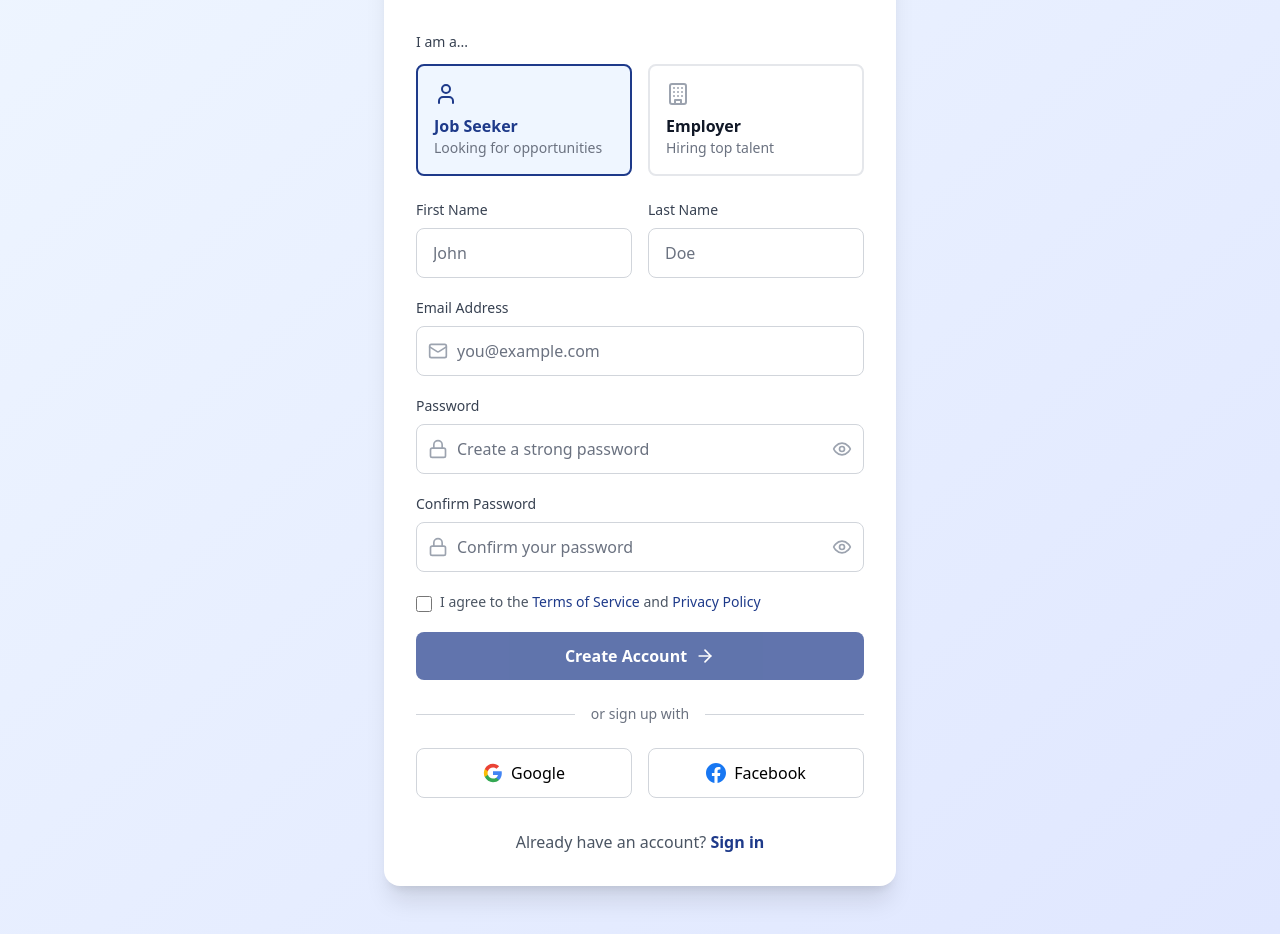
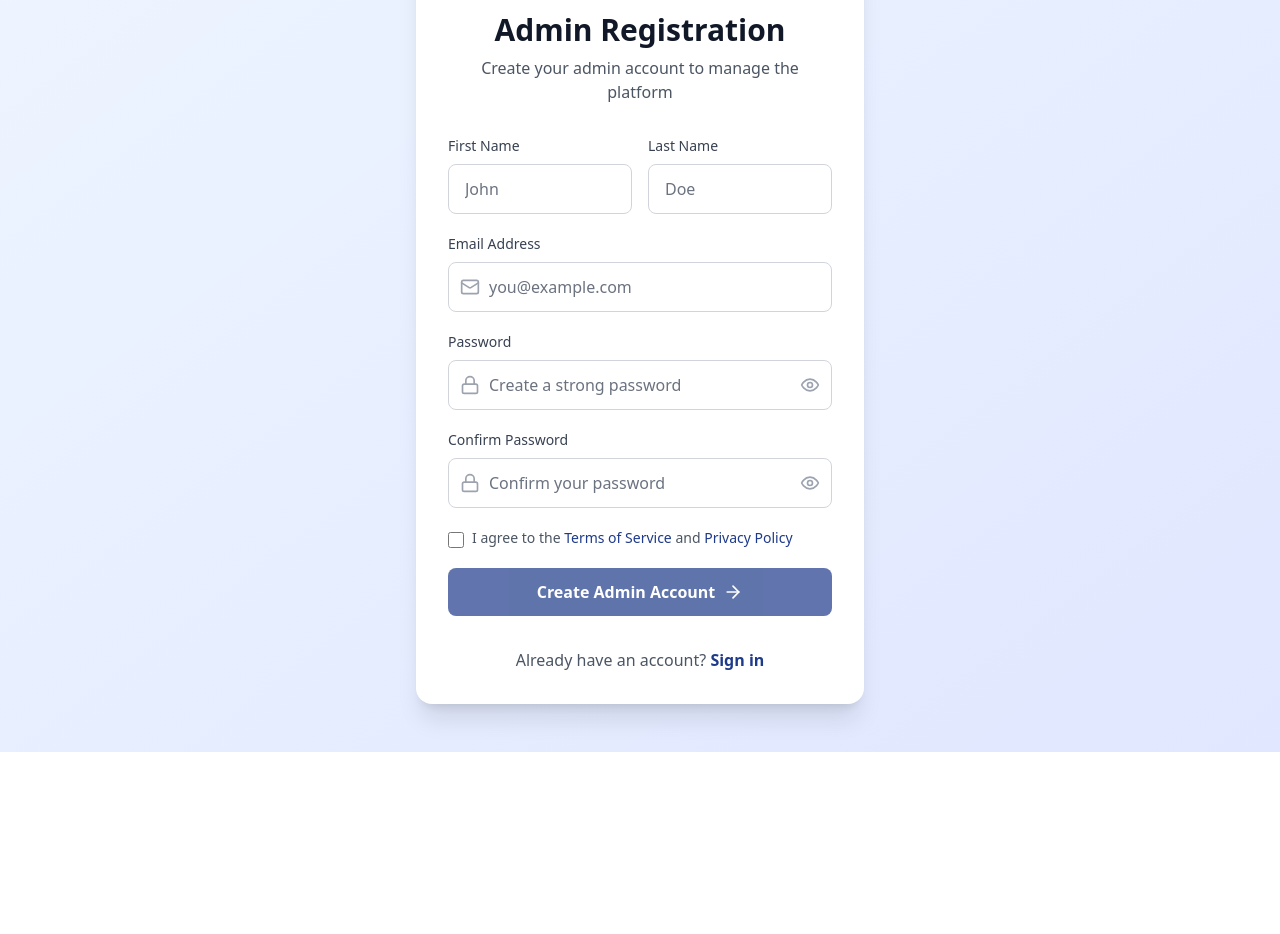
Before and after one commit to Gpober/AAtoptalent, a Next.js app: page /signup in a window 1280 px wide. Shown: the part 212-1146 px from the top of the page. After the commit the page ends 964 px from the top, so only its background shows below. Built offline with nearby package versions, Linux system fonts and the light colour scheme.

Commit message:
Simplify signup page to admin-only registration
- Removed job seeker/employer selection
- Changed to admin registration form
- Cleaner UI with shield icon
- Removed social login buttons

```diff
--- a/src/app/signup/page.js
+++ b/src/app/signup/page.js
@@ -2,7 +2,7 @@
 
 import React, { useState } from 'react';
 import Link from 'next/link';
-import { Mail, Lock, Eye, EyeOff, User, Building, ArrowRight, CheckCircle } from 'lucide-react';
+import { Mail, Lock, Eye, EyeOff, ArrowRight, CheckCircle, Shield } from 'lucide-react';
 
 export default function SignUp() {
   const [showPassword, setShowPassword] = useState(false);
@@ -11,13 +11,13 @@ export default function SignUp() {
     firstName: '',
     lastName: '',
     email: '',
-    company: '',
-    accountType: 'candidate',
     password: '',
     confirmPassword: '',
     agreeToTerms: false
   });
   const [isLoading, setIsLoading] = useState(false);
+  const [error, setError] = useState('');
+  const [success, setSuccess] = useState(false);
 
   const handleChange = (e) => {
     const { name, value, type, checked } = e.target;
@@ -26,9 +26,6 @@ export default function SignUp() {
       [name]: type === 'checkbox' ? checked : value
     }));
   };
-
-  const [error, setError] = useState('');
-  const [success, setSuccess] = useState(false);
 
   const handleSubmit = async (e) => {
     e.preventDefault();
@@ -52,7 +49,7 @@ export default function SignUp() {
           password: formData.password,
           firstName: formData.firstName,
           lastName: formData.lastName,
-          role: formData.accountType === 'employer' ? 'recruiter' : 'recruiter',
+          role: 'admin',
         }),
       });
 
@@ -65,7 +62,6 @@ export default function SignUp() {
       }
 
       setSuccess(true);
-      // Redirect to signin after 2 seconds
       setTimeout(() => {
         window.location.href = '/signin';
       }, 2000);
@@ -103,52 +99,16 @@ export default function SignUp() {
 
       {/* Main Content */}
       <div className="flex-1 flex items-center justify-center px-4 py-12">
-        <div className="w-full max-w-lg">
+        <div className="w-full max-w-md">
           {/* Card */}
           <div className="bg-white rounded-2xl shadow-xl p-8">
             {/* Header */}
             <div className="text-center mb-8">
-              <h1 className="text-3xl font-bold text-gray-900 mb-2">Create Your Account</h1>
-              <p className="text-gray-600">Join A&A Top Talent to find your next opportunity</p>
-            </div>
-
-            {/* Account Type Selection */}
-            <div className="mb-6">
-              <label className="block text-sm font-medium text-gray-700 mb-3">
-                I am a...
-              </label>
-              <div className="grid grid-cols-2 gap-4">
-                <button
-                  type="button"
-                  onClick={() => setFormData(prev => ({ ...prev, accountType: 'candidate' }))}
-                  className={`p-4 rounded-lg border-2 text-left transition-all ${
-                    formData.accountType === 'candidate'
-                      ? 'border-blue-900 bg-blue-50'
-                      : 'border-gray-200 hover:border-blue-300'
-                  }`}
-                >
-                  <User className={`w-6 h-6 mb-2 ${formData.accountType === 'candidate' ? 'text-blue-900' : 'text-gray-400'}`} />
-                  <div className={`font-semibold ${formData.accountType === 'candidate' ? 'text-blue-900' : 'text-gray-900'}`}>
-                    Job Seeker
-                  </div>
-                  <div className="text-sm text-gray-500">Looking for opportunities</div>
-                </button>
-                <button
-                  type="button"
-                  onClick={() => setFormData(prev => ({ ...prev, accountType: 'employer' }))}
-                  className={`p-4 rounded-lg border-2 text-left transition-all ${
-                    formData.accountType === 'employer'
-                      ? 'border-blue-900 bg-blue-50'
-                      : 'border-gray-200 hover:border-blue-300'
-                  }`}
-                >
-                  <Building className={`w-6 h-6 mb-2 ${formData.accountType === 'employer' ? 'text-blue-900' : 'text-gray-400'}`} />
-                  <div className={`font-semibold ${formData.accountType === 'employer' ? 'text-blue-900' : 'text-gray-900'}`}>
-                    Employer
-                  </div>
-                  <div className="text-sm text-gray-500">Hiring top talent</div>
-                </button>
+              <div className="inline-flex items-center justify-center w-16 h-16 bg-blue-100 rounded-full mb-4">
+                <Shield className="w-8 h-8 text-blue-900" />
               </div>
+              <h1 className="text-3xl font-bold text-gray-900 mb-2">Admin Registration</h1>
+              <p className="text-gray-600">Create your admin account to manage the platform</p>
             </div>
 
             {/* Form */}
@@ -222,30 +182,6 @@ export default function SignUp() {
                   />
                 </div>
               </div>
-
-              {/* Company Field (for employers) */}
-              {formData.accountType === 'employer' && (
-                <div>
-                  <label htmlFor="company" className="block text-sm font-medium text-gray-700 mb-2">
-                    Company Name
-                  </label>
-                  <div className="relative">
-                    <div className="absolute inset-y-0 left-0 pl-3 flex items-center pointer-events-none">
-                      <Building className="h-5 w-5 text-gray-400" />
-                    </div>
-                    <input
-                      id="company"
-                      name="company"
-                      type="text"
-                      required
-                      value={formData.company}
-                      onChange={handleChange}
-                      className="w-full pl-10 pr-4 py-3 rounded-lg border border-gray-300 text-gray-900 placeholder-gray-500 focus:outline-none focus:ring-2 focus:ring-blue-500 focus:border-transparent transition-all"
-                      placeholder="Your company name"
-                    />
-                  </div>
-                </div>
-              )}
 
               {/* Password Field */}
               <div>
@@ -352,37 +288,11 @@ export default function SignUp() {
                   <div className="w-6 h-6 border-2 border-white border-t-transparent rounded-full animate-spin" />
                 ) : (
                   <>
-                    Create Account <ArrowRight className="ml-2 h-5 w-5" />
+                    Create Admin Account <ArrowRight className="ml-2 h-5 w-5" />
                   </>
                 )}
               </button>
             </form>
-
-            {/* Divider */}
-            <div className="my-6 flex items-center">
-              <div className="flex-1 border-t border-gray-300"></div>
-              <span className="px-4 text-sm text-gray-500">or sign up with</span>
-              <div className="flex-1 border-t border-gray-300"></div>
-            </div>
-
-            {/* Social Sign Up */}
-            <div className="grid grid-cols-2 gap-4">
-              <button className="flex items-center justify-center px-4 py-3 border border-gray-300 rounded-lg hover:bg-gray-50 transition-colors">
-                <svg className="w-5 h-5 mr-2" viewBox="0 0 24 24">
-                  <path fill="#4285F4" d="M22.56 12.25c0-.78-.07-1.53-.2-2.25H12v4.26h5.92c-.26 1.37-1.04 2.53-2.21 3.31v2.77h3.57c2.08-1.92 3.28-4.74 3.28-8.09z"/>
-                  <path fill="#34A853" d="M12 23c2.97 0 5.46-.98 7.28-2.66l-3.57-2.77c-.98.66-2.23 1.06-3.71 1.06-2.86 0-5.29-1.93-6.16-4.53H2.18v2.84C3.99 20.53 7.7 23 12 23z"/>
-                  <path fill="#FBBC05" d="M5.84 14.09c-.22-.66-.35-1.36-.35-2.09s.13-1.43.35-2.09V7.07H2.18C1.43 8.55 1 10.22 1 12s.43 3.45 1.18 4.93l2.85-2.22.81-.62z"/>
-                  <path fill="#EA4335" d="M12 5.38c1.62 0 3.06.56 4.21 1.64l3.15-3.15C17.45 2.09 14.97 1 12 1 7.7 1 3.99 3.47 2.18 7.07l3.66 2.84c.87-2.6 3.3-4.53 6.16-4.53z"/>
-                </svg>
-                Google
-              </button>
-              <button className="flex items-center justify-center px-4 py-3 border border-gray-300 rounded-lg hover:bg-gray-50 transition-colors">
-                <svg className="w-5 h-5 mr-2" fill="#1877F2" viewBox="0 0 24 24">
-                  <path d="M24 12.073c0-6.627-5.373-12-12-12s-12 5.373-12 12c0 5.99 4.388 10.954 10.125 11.854v-8.385H7.078v-3.47h3.047V9.43c0-3.007 1.792-4.669 4.533-4.669 1.312 0 2.686.235 2.686.235v2.953H15.83c-1.491 0-1.956.925-1.956 1.874v2.25h3.328l-.532 3.47h-2.796v8.385C19.612 23.027 24 18.062 24 12.073z"/>
-                </svg>
-                Facebook
-              </button>
-            </div>
 
             {/* Sign In Link */}
             <p className="mt-8 text-center text-gray-600">
```
